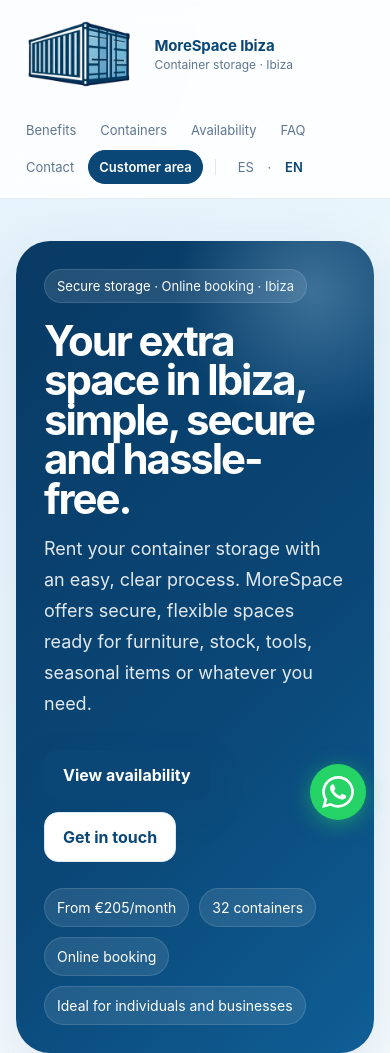
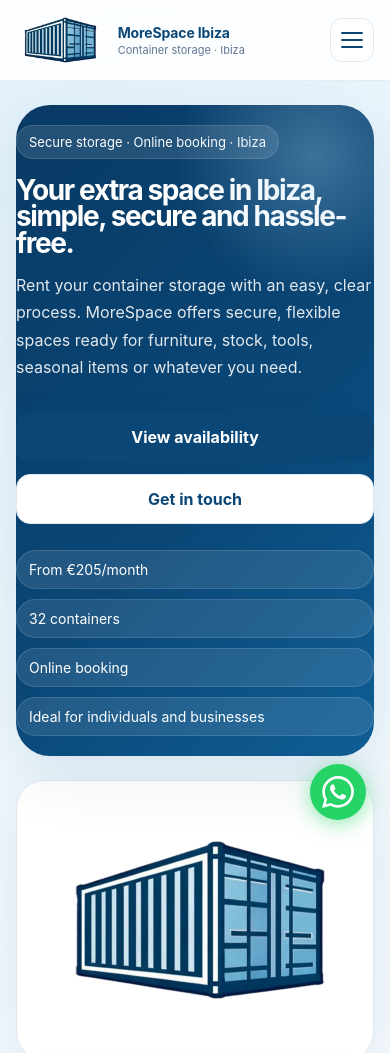
Before and after one commit to Andres-Giannico/morespace, a website: page public/en/index.html in a window 390 px wide. Shown: the top 1053 px of the page. Drawn offline with Linux system fonts and the light colour scheme; a script that the page names is missing.

Commit message:
Navbar responsive con menú hamburguesa para mobile

```diff
--- a/public/css/styles.css
+++ b/public/css/styles.css
@@ -21,7 +21,7 @@
 }
 
 * { box-sizing: border-box; }
-html { scroll-behavior: smooth; }
+html { scroll-behavior: smooth; overflow-x: hidden; }
 body {
   margin: 0;
   font-family: Inter, ui-sans-serif, system-ui, -apple-system, BlinkMacSystemFont, "Segoe UI", sans-serif;
@@ -45,6 +45,10 @@
   backdrop-filter: blur(14px);
   background: rgba(255,255,255,0.86);
   border-bottom: 1px solid rgba(223,233,241,0.85);
+}
+
+.topbar .container {
+  position: relative;
 }
 
 .topbar-inner {
@@ -137,6 +141,15 @@
 .lang-switcher .lang-active {
   color: var(--navy);
   font-weight: 600;
+}
+
+/* Hamburger - oculto en desktop */
+.nav-toggle {
+  display: none;
+}
+
+.nav-toggle-btn {
+  display: none;
 }
 
 .btn {
@@ -628,39 +641,163 @@
   }
 }
 
-@media (max-width: 720px) {
-  .topbar-inner {
+@media (max-width: 768px) {
+  /* Hamburger visible */
+  .nav-toggle-btn {
+    display: flex;
     flex-direction: column;
-    align-items: flex-start;
+    justify-content: center;
+    gap: 5px;
+    width: 44px;
+    height: 44px;
+    padding: 10px;
+    cursor: pointer;
+    border: 1px solid var(--line);
+    border-radius: 12px;
+    background: white;
+    transition: background 0.2s;
   }
 
+  .nav-toggle-btn span {
+    display: block;
+    width: 100%;
+    height: 2px;
+    background: var(--navy);
+    border-radius: 1px;
+    transition: transform 0.3s, opacity 0.3s;
+  }
+
+  .nav-toggle:checked + .nav-toggle-btn span:nth-child(1) {
+    transform: translateY(7px) rotate(45deg);
+  }
+
+  .nav-toggle:checked + .nav-toggle-btn span:nth-child(2) {
+    opacity: 0;
+  }
+
+  .nav-toggle:checked + .nav-toggle-btn span:nth-child(3) {
+    transform: translateY(-7px) rotate(-45deg);
+  }
+
+  /* Nav como dropdown */
   .nav {
-    position: static;
+    position: absolute;
+    top: 100%;
+    left: 50%;
+    transform: translateX(-50%);
+    width: 100vw;
+    flex-direction: column;
+    align-items: stretch;
+    gap: 0;
+    padding: 16px;
+    background: white;
+    border-bottom: 1px solid var(--line);
+    box-shadow: 0 12px 32px rgba(10, 71, 119, 0.12);
+    max-height: 0;
+    overflow: hidden;
+    opacity: 0;
+    transition: max-height 0.35s ease, opacity 0.25s ease, padding 0.25s ease;
+  }
+
+
+  .nav-toggle:checked ~ .nav {
+    max-height: 400px;
+    opacity: 1;
+  }
+
+  .nav a {
+    padding: 14px 16px;
+    font-size: 15px;
+    border-radius: 12px;
+  }
+
+  .nav-cta {
+    text-align: center;
+    margin-top: 8px;
+  }
+
+  .lang-switcher {
+    margin-left: 0;
+    padding: 16px 16px 0;
+    border-left: none;
+    border-top: 1px solid var(--line);
+  }
+
+  .topbar-inner {
+    flex-wrap: wrap;
+    position: relative;
+    padding: 12px 0;
+  }
+
+  .brand {
+    flex: 1;
+    min-width: 0;
+  }
+
+  .brand-logo {
+    height: 56px;
+    max-width: 180px;
+  }
+
+  .brand strong {
+    font-size: 14px;
+  }
+
+  .brand span {
+    font-size: 11px;
+  }
+}
+
+@media (max-width: 720px) {
+  .hero {
+    padding: 24px 0 32px;
   }
 
   .hero-card {
-    padding: 28px;
+    padding: 20px 0;
     min-height: auto;
   }
 
   h1 {
-    font-size: 42px;
+    font-size: clamp(32px, 8vw, 42px);
+  }
+
+  .hero p {
+    font-size: 16px;
   }
 
   .mini-stats {
     grid-template-columns: 1fr;
   }
 
-  .nav {
-    gap: 4px;
+  .price-pill {
+    font-size: 24px;
   }
 
-  .nav a {
-    padding: 8px 10px;
-    font-size: 13px;
+  .section-head h2 {
+    font-size: 28px;
   }
 
-  .price-pill {
+  .card {
+    padding: 20px;
+  }
+}
+
+@media (max-width: 480px) {
+  h1 {
     font-size: 28px;
   }
+
+  .hero-badges {
+    flex-direction: column;
+  }
+
+  .btn {
+    width: 100%;
+    justify-content: center;
+  }
+
+  .hero-cta {
+    flex-direction: column;
+  }
 }
--- a/public/en/index.html
+++ b/public/en/index.html
@@ -112,6 +112,11 @@
           <span>Container storage · Ibiza</span>
         </div>
       </div>
+
+      <input type="checkbox" id="nav-toggle" class="nav-toggle" aria-hidden="true" />
+      <label for="nav-toggle" class="nav-toggle-btn" aria-label="Open menu">
+        <span></span><span></span><span></span>
+      </label>
 
       <nav class="nav">
         <a href="#beneficios">Benefits</a>
@@ -376,5 +381,12 @@
 
   <script src="https://www.storagefy.app/widget/widget.js"></script>
   <link rel="stylesheet" href="https://www.storagefy.app/widget/widget.css">
+  <script>
+    document.querySelectorAll('.nav a[href^="#"]').forEach(function(a) {
+      a.addEventListener('click', function() {
+        document.getElementById('nav-toggle').checked = false;
+      });
+    });
+  </script>
 </body>
 </html>
```
Also changed, not shown: public/index.html (+12 -0 lines).
